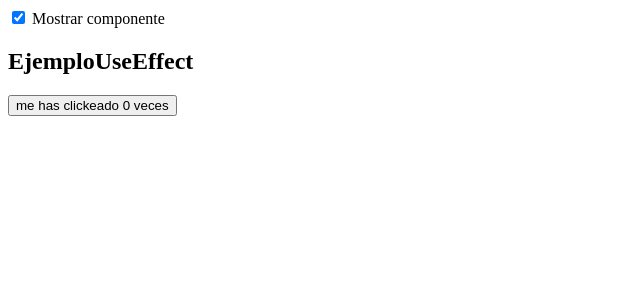
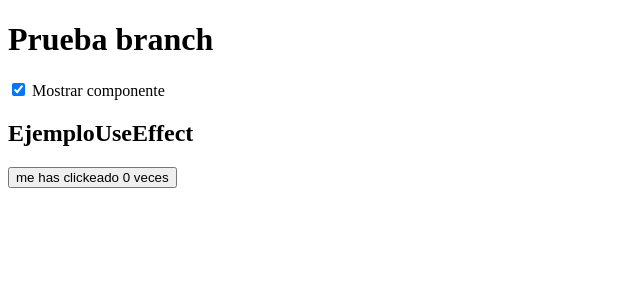
Before and after one commit to Climas96/react-project, a React (Vite) app: page / in a window 1280 px wide. Shown: the top 300 px of the page, without its empty margins (0-640 px from the left). Built offline with nearby package versions, Linux system fonts and the light colour scheme.

Commit message:
se actualiza app
prueba de commit

```diff
--- a/src/App.tsx
+++ b/src/App.tsx
@@ -8,6 +8,7 @@ const [mostrar,setMostrar] = useState(true);
 
         return (
           <>
+          <h1>Prueba branch</h1>
           <input type="checkbox" defaultChecked={mostrar} onChange={e => setMostrar(e.target.checked)}/> Mostrar componente
 
           {mostrar ? <EjemploUseEffect/> : undefined}
```
